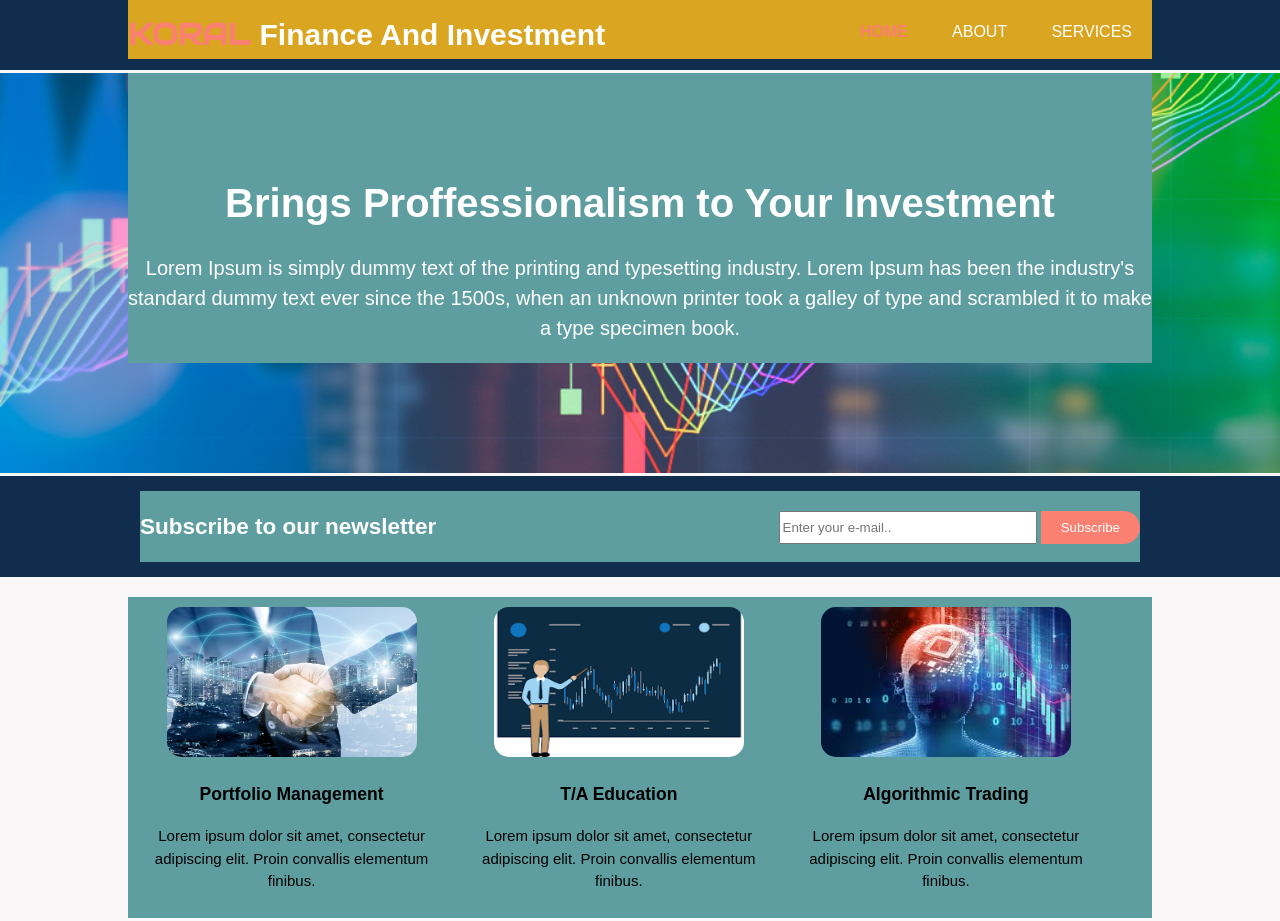
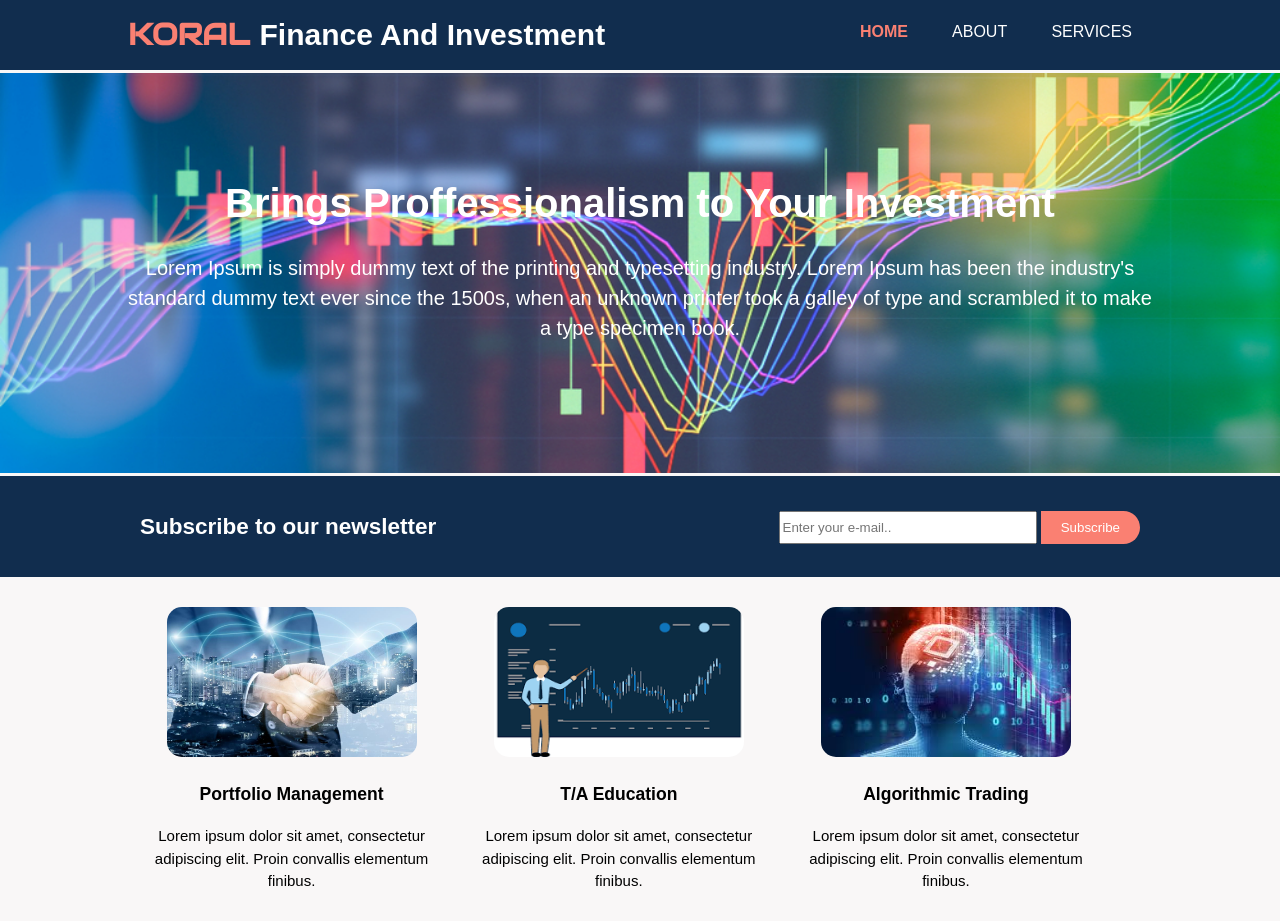
Before and after one commit to EkrlDev/krlfnnc, a plain HTML site: page Index.html in a window 1280 px wide. Shown: the top 921 px of the page. Drawn offline with Linux system fonts and the light colour scheme; a web font is replaced by a local one.

Commit message:
last version

```diff
--- a/css/style.css
+++ b/css/style.css
@@ -11,13 +11,11 @@ body{
     width:80%;
     margin: auto;
     overflow: hidden;
-    background-color: cadetblue;
 }
 .flexcontainer{
     width:80%;
     margin: auto;
     overflow: hidden;
-    background-color: goldenrod;
     display: flex;
     flex-direction: row;
     justify-content:space-between;
```
